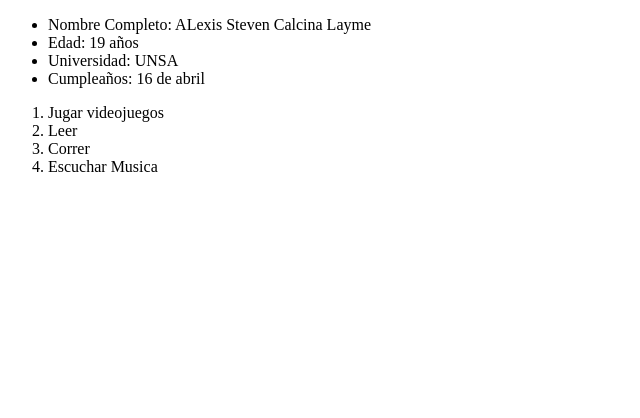
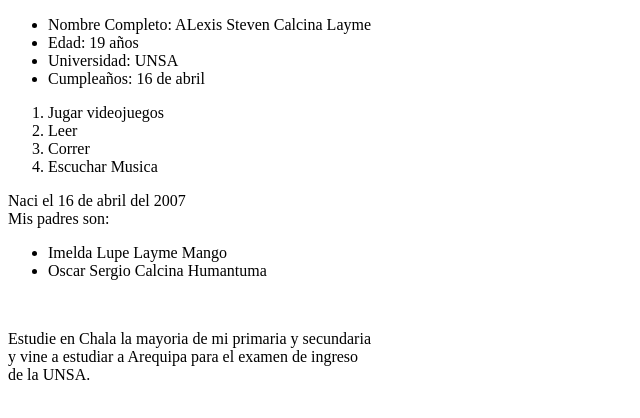
Before and after one commit to alexiscl0/IDWEB, a plain HTML site: page Lab1/author.html in a window 1280 px wide. Shown: the whole page, without its empty margins (0-640 px from the left). Drawn offline with Linux system fonts and the light colour scheme.

Commit message:
Agregando biografia a la seccion de Biografia

```diff
--- a/Lab1/author.html
+++ b/Lab1/author.html
@@ -25,7 +25,22 @@
           </ol>
         </article>
       </section>
-      <section class="Biografia"></section>
+      <section class="Biografia">
+        <p>
+          Naci el 16 de abril del 2007 <br />
+          Mis padres son:
+        </p>
+        <ul>
+          <li>Imelda Lupe Layme Mango</li>
+          <li>Oscar Sergio Calcina Humantuma</li>
+        </ul>
+        <br />
+        <p>
+          Estudie en Chala la mayoria de mi primaria y secundaria <br />
+          y vine a estudiar a Arequipa para el examen de ingreso <br />
+          de la UNSA.
+        </p>
+      </section>
     </main>
   </body>
 </html>
```
